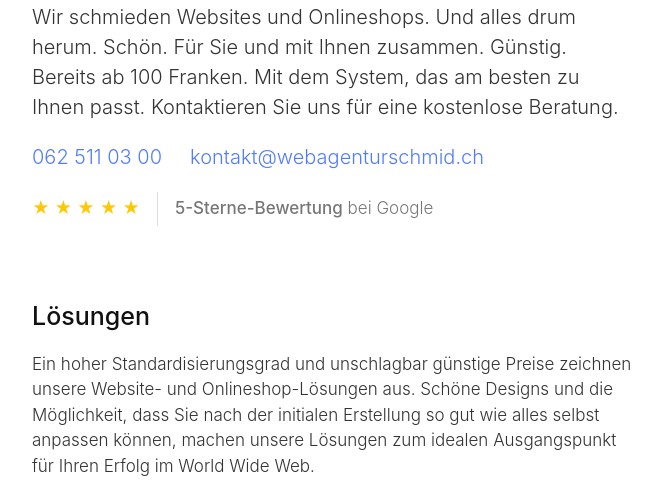
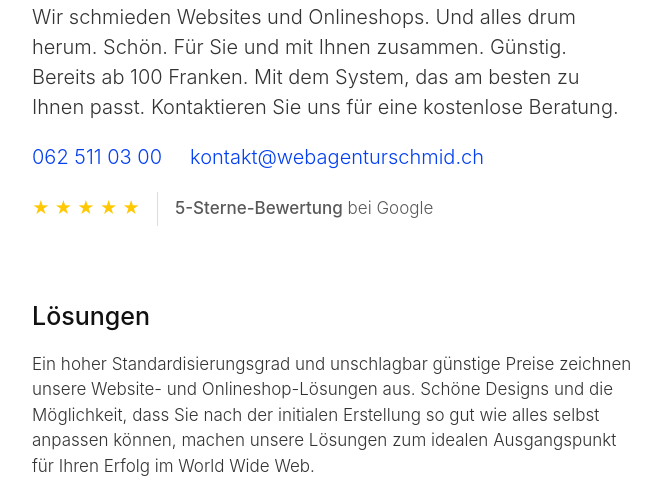
Before and after one commit to webagenturschmid/webagenturschmid.github.io, a plain HTML site: page index.html in a window 1280 px wide. Shown: the part 275-768 px from the top of the page, without its empty margins (308-969 px from the left). Drawn offline with Linux system fonts and the light colour scheme.

Commit message:
Update index.html

```diff
--- a/index.html
+++ b/index.html
@@ -130,7 +130,7 @@
         font-weight: 500;
       }
       a {
-        color: #527cff;
+        color: #0540F0;
         text-decoration: none;
       }
       a:hover {
@@ -159,7 +159,7 @@
         }
       }
       .social-proof-text > a {
-        color: #777
+        color: #595959
       }
       @media (max-width: 10000px) {
         main {
```
